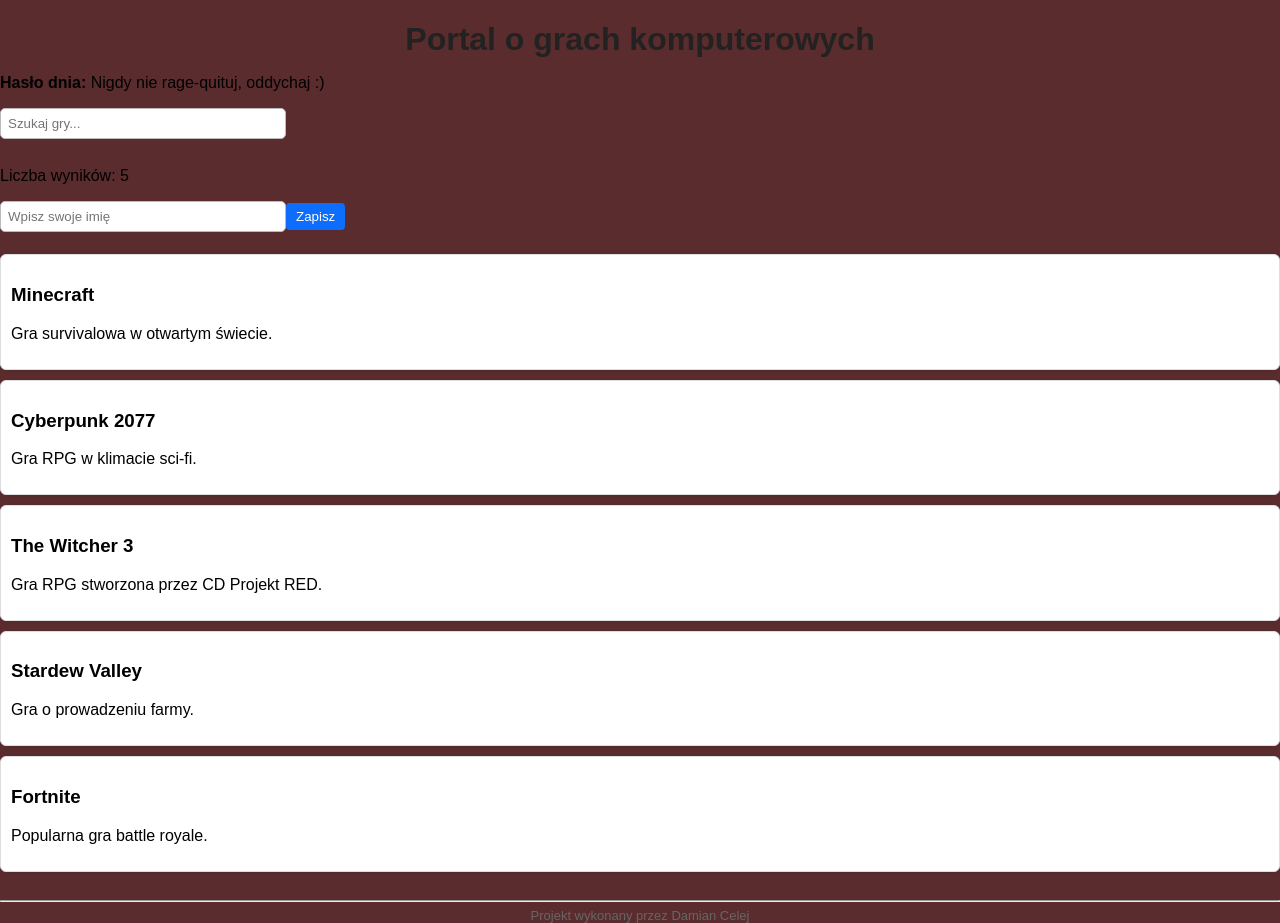
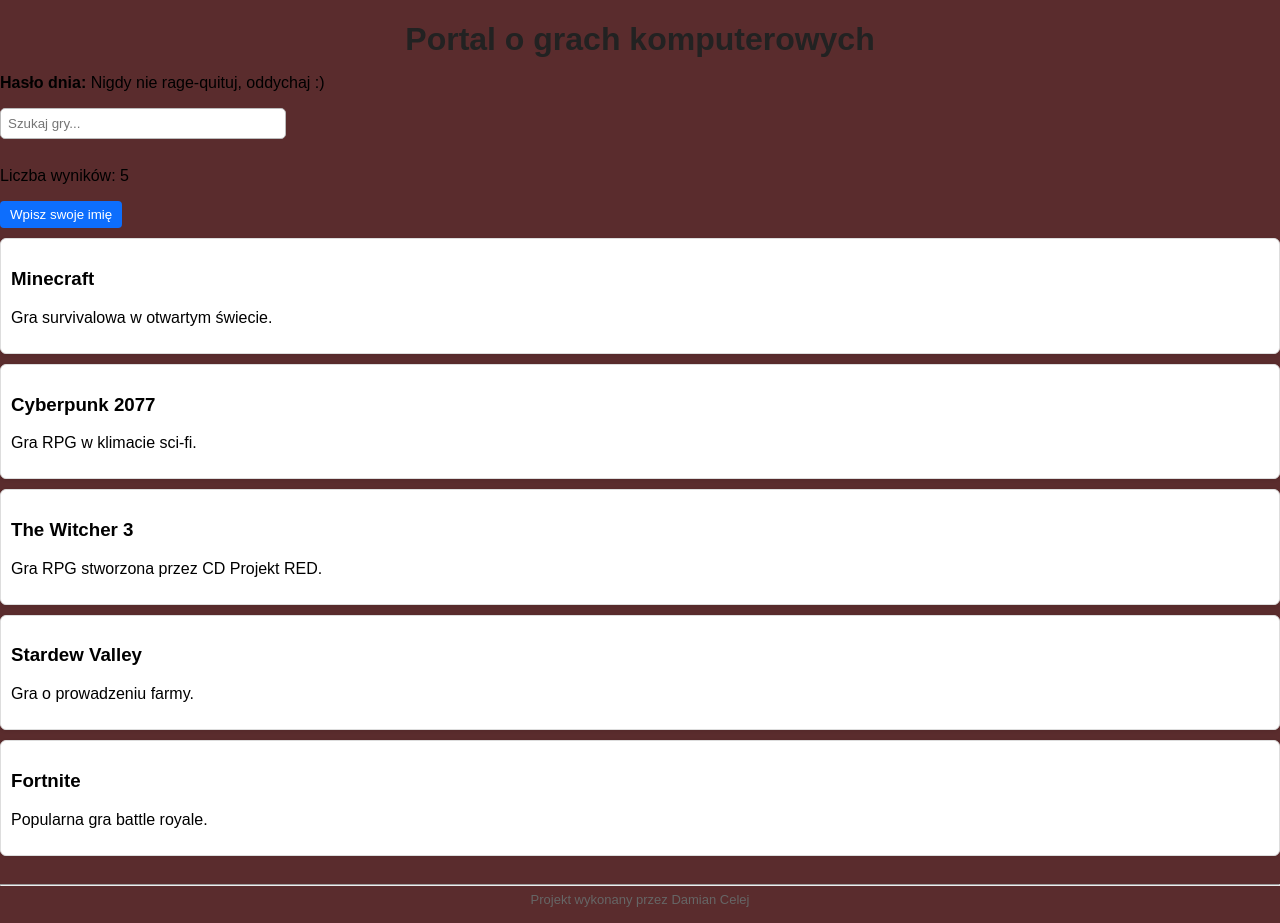
Before and after one commit to Damian-565/Damian-Celej-Strona_o_Grach, a React (Create React App) app: page / in a window 1280 px wide. Built offline with nearby package versions, Linux system fonts and the light colour scheme.

Commit message:
Update ButtonMsg.js

```diff
--- a/src/ButtonMsg.js
+++ b/src/ButtonMsg.js
@@ -1,49 +1,40 @@
 import React, { useState, useEffect } from "react";
 
 export default function ButtonMsg() {
-const [imie, setImie] = useState("");
-const [noweImie, setNoweImie] = useState("");
+  const [imie, setImie] = useState("");
 
   useEffect(() => {
   const zapisaneImie = localStorage.getItem("imie");
   if (zapisaneImie) {
   setImie(zapisaneImie);
-    }
+  }
   }, []);
 
   const zapiszImie = () => {
-    if (noweImie === "") {
-    alert("Podaj swoje imię!");
+    const noweImie = prompt("Podaj swoje imię");
+    if (noweImie === "" || noweImie === null) {
+    alert("Nie podano imienia!");
     return;
     }
     setImie(noweImie);
     localStorage.setItem("imie", noweImie);
-    setNoweImie("");
   };
 
   const wyczyscImie = () => {
   setImie("");
-  localStorage.removeItem("imie");
+    ocalStorage.removeItem("imie");
   };
 
   return (
     <div>
-    {imie !== "" ? (
+      {imie === "" ? (
+      <button onClick={zapiszImie}>Wpisz swoje imię</button>
+      ) : (
       <div>
       <p>Cześć, {imie}!</p>
       <button onClick={wyczyscImie}>Zmień imię</button>
       </div>
-      ) : (
-      <div>
-      <input
-      type="text"
-      value={noweImie}
-      onChange={(e) => setNoweImie(e.target.value)}
-      placeholder="Wpisz swoje imię"
-      />
-      <button onClick={zapiszImie}>Zapisz</button>
-      </div>
       )}
-      </div>
-     );
+    </div>
+  );
 }
```
